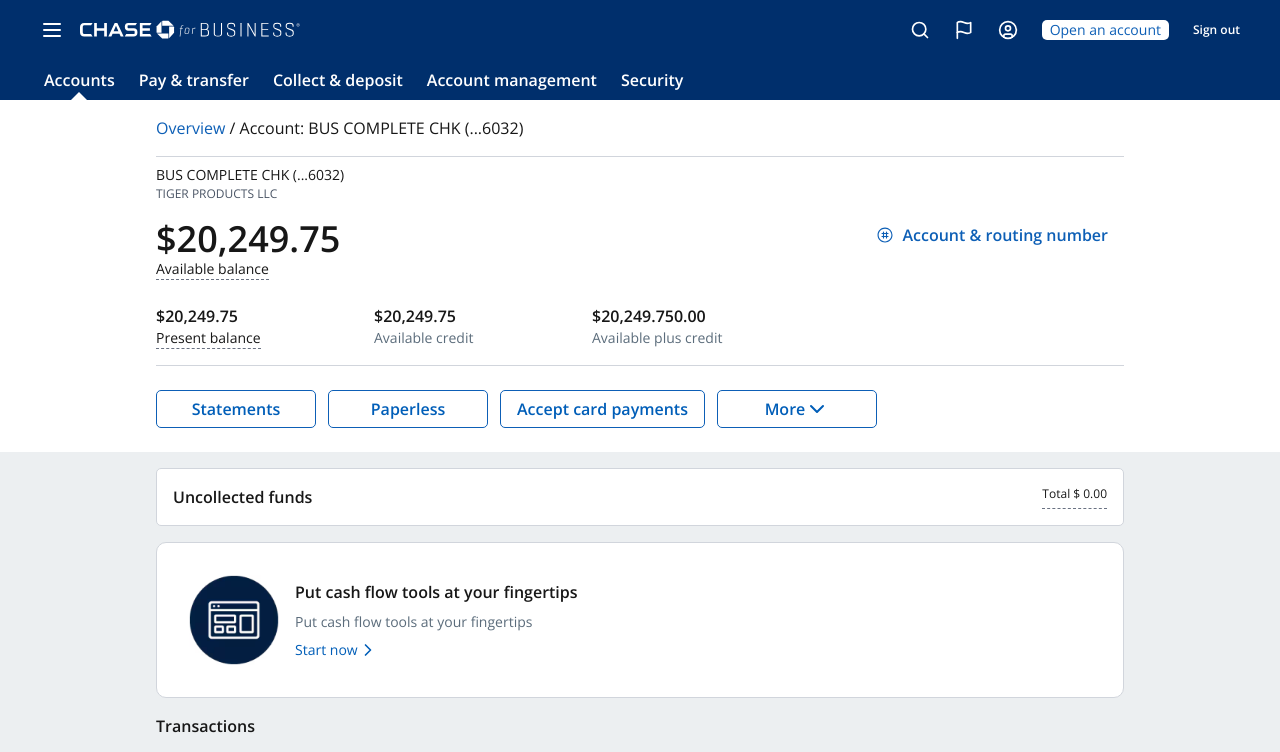
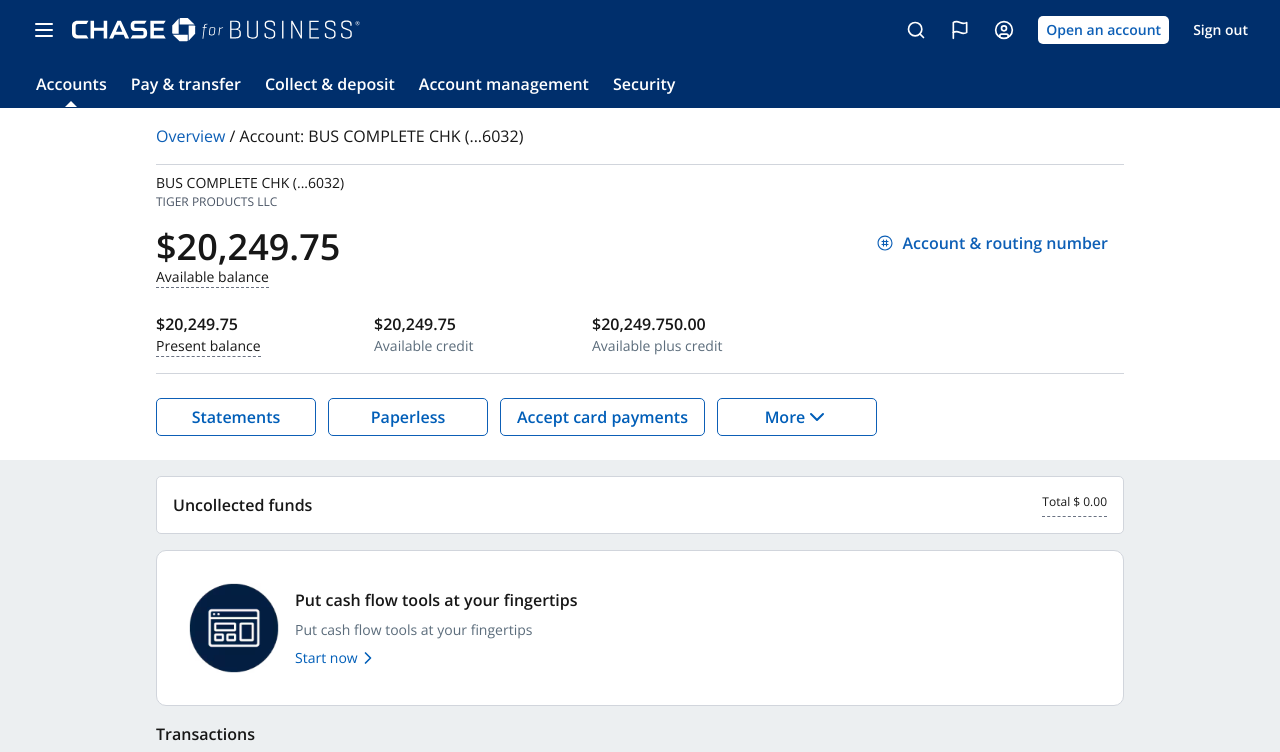
Before and after one commit to Abdullah-Khalil123/ChaseBank, a Next.js app: page /summary in a window 1280 px wide. Shown: the top 752 px of the page. Built offline with nearby package versions, Linux system fonts and the light colour scheme.

Commit message:
UI fixes

```diff
--- a/src/components/OverviewPage/Disclosure.tsx
+++ b/src/components/OverviewPage/Disclosure.tsx
@@ -2,8 +2,8 @@
 
 const Disclosure = () => {
   return (
-    <div className="px-screen-x mb-4">
-      <p className="text-[12px] mb-[42px]">Disclosures</p>
+    <div className="mb-4">
+      <p className="text-[12px] mb-[26px] font-bold">Disclosures</p>
       <p className="text-[12px] text-gray-800 mb-4">
         <span className="font-bold">JPMorgan Chase Bank, N.A.</span> and its
         affiliates (collectively “JPMCB”) offer investment products, which may
--- a/src/components/OverviewPage/OverviewComponents/BankAccount.tsx
+++ b/src/components/OverviewPage/OverviewComponents/BankAccount.tsx
@@ -36,8 +36,8 @@
 
   return (
     <div className="rounded-[10px] bg-white border-[1px] border-gray-300">
-      <div className="font-bold text-gray-700 flex justify-between px-4 py-3">
-        <h1>Bank account</h1>
+      <div className="font-bold flex justify-between px-4 py-3">
+        <h1>Bank accounts</h1>
         <div className="flex text-[#0a4386]">
           <Printer size={20} />
           <ChevronUp className="ml-2" />
--- a/src/components/OverviewPage/OverviewComponents/CustomerInsight.tsx
+++ b/src/components/OverviewPage/OverviewComponents/CustomerInsight.tsx
@@ -3,10 +3,10 @@
 import { ChevronRight } from "lucide-react";
 const CustomerInsight = () => {
   return (
-    <div className="px-4 py-4 bg-white rounded-[10px] border-1 border-gray-300 h-fit">
+    <div className="px-4 py-4 w-[446px] bg-white rounded-[10px] border-1 border-gray-300 h-fit">
       <h1 className="text-[15px] font-bold">Customer Insight</h1>
-      <div className="flex items-center">
-        <div className="w-[70px] h-[60px]">
+      <div className="flex items-center h-[80px]">
+        <div className="min-w-[50px] h-[50px]">
           <Image src={"bulb.svg"} alt="" width={50} height={60} />
         </div>
         <p className="text-sm">
--- a/src/components/OverviewPage/OverviewComponents/UpgradeCheckout.tsx
+++ b/src/components/OverviewPage/OverviewComponents/UpgradeCheckout.tsx
@@ -1,3 +1,4 @@
+"use client";
 import React from "react";
 import Image from "next/image";
 import { ChevronRight } from "lucide-react";
@@ -22,10 +23,10 @@
         className
       }
     >
-      <div className="w-[90px] h-[90px] max-lg:h-[140px]">
+      <div className="min-w-[90px] min-h-[90px] max-lg:h-[140px]">
         <Image alt="" src={image} width={90} height={90} />
       </div>
-      <div className="flex flex-col justify-between h-[80px]">
+      <div className="flex h-full flex-col gap-2 justify-between">
         <h1 className="font-bold">{head}</h1>
         <p className="text-sm text-gray-text">{tag}</p>
         <p className="flex items-center text-blue text-sm">
--- a/src/components/OverviewPage/index.tsx
+++ b/src/components/OverviewPage/index.tsx
@@ -24,7 +24,7 @@
 
       <div className="flex justify-center">
         <div className="flex max-w-[1416px] max-lg:flex-col gap-6">
-          <div className="flex flex-col gap-6 pl-screen-x py-screen-y">
+          <div className="flex flex-col gap-6 pl-[4px] py-[36px]">
             {/* <h2 className="text-[24px] font-bold">{getGreeting()}</h2> */}
             <BankAccount />
             <PendingApprovals />
@@ -36,7 +36,7 @@
               tag="Get $100 off Chase POS™ Terminal — our fast, reliable wireless terminal to take payments and track sales. Plus, get no-fee, same-day deposits."
             />
           </div>
-          <div className="flex flex-col lg:py-screen-y pr-screen-x max-lg:pl-screen-x gap-6">
+          <div className="flex flex-col py-[36px] pr-[4px] max-lg:pl-screen-x gap-6">
             <CustomerInsight />
             <ExploreBusiness />
             <HelpSupport />
@@ -44,7 +44,7 @@
         </div>
       </div>
       <div className="flex justify-center">
-        <div className="max-w-[1440px] max-lg:pt-4">
+        <div className="max-w-[1416px] px-[10px] max-lg:pt-4">
           <Disclosure />
         </div>
       </div>
--- a/src/components/Summary/index.tsx
+++ b/src/components/Summary/index.tsx
@@ -38,7 +38,7 @@
 ];
 
 const SummaryPage = () => {
-  const [cardData, setcardData] = useState(
+  const [cardData] = useState(
     InfoCard[Math.floor(Math.random() * InfoCard.length)]
   );
 
--- a/src/components/partials/overviewHeader.tsx
+++ b/src/components/partials/overviewHeader.tsx
@@ -9,11 +9,11 @@
   const IconClassName = "text-white";
   return (
     <div className="bg-[#002f6c] text-white">
-      <div className="h-[60px] flex justify-between items-center px-screen-x max-w-[1440px] mx-auto">
+      <div className="h-[60px] flex justify-between items-center px-[32px] max-w-[1440px] mx-auto">
         <div className="flex items-center gap-4">
           <Menu color="white" />
-          <div className="relative w-[220px] h-[32px] max-lg:hidden">
-            <Image alt="Chase Logo" src={ChaseLogo} fill />
+          <div className="relative min-w-[288px] min-h-[24px] max-lg:hidden">
+            <Image alt="Chase Logo" src={ChaseLogo} fill objectFit="contain" />
           </div>
         </div>
 
@@ -21,10 +21,10 @@
           <Search className={IconClassName} size={20} />
           <FlagIcon className={IconClassName} size={20} />
           <UserCircle className={IconClassName} size={20} />
-          <button className="bg-white text-[#0d5fb6] px-2 rounded-[5px] text-sm max-lg:hidden">
+          <button className="bg-white font-sm font-bold text-[#0d5fb6] px-2 py-1 rounded-[5px] text-sm max-lg:hidden">
             Open an account
           </button>
-          <button className="text-[12px] font-bold">Sign out</button>
+          <button className="text-sm font-bold">Sign out</button>
         </div>
       </div>
       <OverviewLinks />
@@ -46,17 +46,17 @@
   const [activeLink, setActiveLink] = useState("Accounts");
   return (
     <>
-      <div className="flex gap-4 py-2 px-screen-x max-w-[1440px] mx-auto max-lg:hidden">
+      <div className="flex gap-4 py-3 px-[32px] max-w-[1440px] mx-auto max-lg:hidden">
         {Links.map((link, index) => (
           <div
             key={index}
-            className="relative text-[16px] font-bold hover:bg-[#00275b] px-1 rounded-[5px] cursor-pointer"
+            className="relative font-bold hover:bg-[#00275b] px-1 rounded-[5px] cursor-pointer"
             onClick={() => setActiveLink(link)}
           >
             {link}
             {activeLink === link && (
-              <div className="absolute top-[100%] left-1/2 transform -translate-x-1/2">
-                <div className="w-0 h-0 border-l-[10px] border-l-transparent border-r-[10px] border-r-transparent border-b-[10px] border-b-white"></div>
+              <div className="absolute top-[120%] left-1/2 transform -translate-x-1/2">
+                <div className="w-0 h-0 border-l-[6px] border-l-transparent border-r-[6px] border-r-transparent border-b-[6px] border-b-white"></div>
               </div>
             )}
           </div>
@@ -77,10 +77,10 @@
 
   return (
     <div className="bg-white text-[#475969] h-14 max-lg:hidden">
-      <div className="flex items-center gap-4 h-full max-w-[1440px] px-screen-x mx-auto">
+      <div className="flex items-center gap-4 h-full max-w-[1440px] px-[32px] mx-auto">
         {links.map((link, index) => (
           <div
-            className={`rounded-[10px] text-sm font-bold border-1 py-[2px] px-2 cursor-pointer ${
+            className={`rounded-[8px] text-sm font-bold border-1 py-1 px-2 cursor-pointer ${
               link === selectedLink
                 ? "bg-[#ebeff3] text-[#0d5fb6] border-[#0d5fb6]"
                 : "border-transparent"
```
